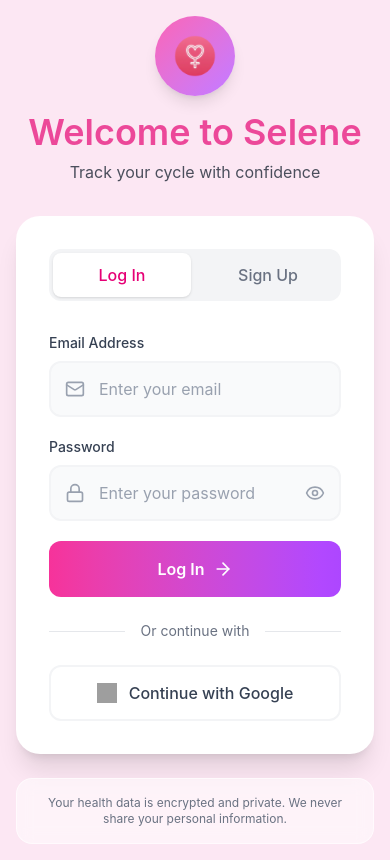
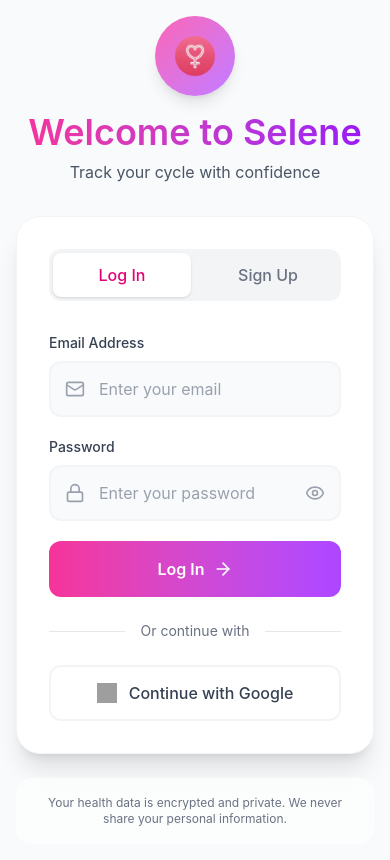
Before and after one commit to Akoere/Selene-period-tracker, a React (Vite) app: page /insights in a window 390 px wide. Built offline with nearby package versions, Linux system fonts and the light colour scheme; no server answers; grey boxes are pictures that could not be loaded.

Commit message:
fix ReferenceError in MobileInstallBanner

```diff
--- a/dev-dist/sw.js
+++ b/dev-dist/sw.js
@@ -82,7 +82,7 @@ define(['./workbox-5a5d9309'], (function (workbox) { 'use strict';
     "revision": "d41d8cd98f00b204e9800998ecf8427e"
   }, {
     "url": "index.html",
-    "revision": "0.o30epb15m98"
+    "revision": "0.buqgrg2n338"
   }], {});
   workbox.cleanupOutdatedCaches();
   workbox.registerRoute(new workbox.NavigationRoute(workbox.createHandlerBoundToURL("index.html"), {
--- a/src/app/components/AuthPage.jsx
+++ b/src/app/components/AuthPage.jsx
@@ -2,25 +2,11 @@ import { useState } from 'react';
 import { Mail, Lock as LockIcon, Eye, EyeOff, ArrowRight, User, Loader2 } from 'lucide-react';
 import { supabase } from '@/lib/supabase';
 import logoImage from '@/assets/selene-logo.png';
-import { useTheme } from '../context/ThemeContext'; // Import Theme Context
 
 export function AuthPage() {
   const [isLogin, setIsLogin] = useState(true);
   const [isLoading, setIsLoading] = useState(false);
   const [showPassword, setShowPassword] = useState(false);
-  const { currentTheme } = useTheme(); // Consume Theme
-
-  // Theme Helpers
-  const bgStyle = { backgroundColor: currentTheme.colors.background };
-  const cardStyle = { backgroundColor: currentTheme.colors.card, borderColor: currentTheme.colors.cardBorder };
-  const textStyle = { color: currentTheme.colors.foreground };
-  const inputStyle = {
-    backgroundColor: currentTheme.id === 'dark' ? '#334155' : '#f9fafb',
-    color: currentTheme.colors.foreground,
-    borderColor: currentTheme.colors.cardBorder
-  };
-
-  // From here... logic is same
 
   // Form Fields
   const [email, setEmail] = useState('');
@@ -29,63 +15,101 @@ export function AuthPage() {
   const [name, setName] = useState('');
   const [errors, setErrors] = useState({});
 
-  // ... (Validation & Submit Logic unchanged) ...
-  // ...
+  // 1. Validation Logic
+  const validateForm = () => {
+    const newErrors = {};
 
-  const validateForm = () => {
-    // ... (logic) ...
-    const newErrors = {};
-    if (!email) newErrors.email = 'Email is required';
-    else if (!/^[^\s@]+@[^\s@]+\.[^\s@]+$/.test(email)) newErrors.email = 'Valid email required';
+    // Email
+    if (!email) {
+      newErrors.email = 'Email is required';
+    } else if (!/^[^\s@]+@[^\s@]+\.[^\s@]+$/.test(email)) {
+      newErrors.email = 'Please enter a valid email';
+    }
 
-    if (!password) newErrors.password = 'Password is required';
-    else if (password.length < 6) newErrors.password = 'Min 6 chars';
+    // Password
+    if (!password) {
+      newErrors.password = 'Password is required';
+    } else if (password.length < 6) {
+      newErrors.password = 'Password must be at least 6 characters';
+    }
 
+    // Signup Specifics
     if (!isLogin) {
       if (!name) newErrors.name = 'Name is required';
-      if (password !== confirmPassword) newErrors.confirmPassword = 'Passwords mismatch';
+      if (password !== confirmPassword) {
+        newErrors.confirmPassword = 'Passwords do not match';
       }
+    }
+
     setErrors(newErrors);
     return Object.keys(newErrors).length === 0;
   };
 
+  // 2. Real Authentication Logic
   const handleSubmit = async (e) => {
-    // ... (existing submit logic) ...
     e.preventDefault();
     if (!validateForm()) return;
+
     setIsLoading(true);
     setErrors({});
+
     try {
       if (isLogin) {
-        const { error } = await supabase.auth.signInWithPassword({ email, password });
+        // --- LOG IN ---
+        const { error } = await supabase.auth.signInWithPassword({
+          email,
+          password,
+        });
         if (error) throw error;
       } else {
+        // --- SIGN UP ---
         const { error } = await supabase.auth.signUp({
-          email, password,
-          options: { data: { full_name: name }, emailRedirectTo: window.location.origin },
+          email,
+          password,
+          options: {
+            data: { full_name: name },
+            emailRedirectTo: window.location.origin,
+          },
         });
         if (error) throw error;
-        alert('Account created! Please check your email.');
+        alert('Account created! You can now log in.');
         setIsLogin(true);
       }
-    } catch (error) { alert(error.message); }
-    finally { setIsLoading(false); }
+    } catch (error) {
+      console.error(error);
+      alert(error.message);
+    } finally {
+      setIsLoading(false);
+    }
   };
 
   const handleGoogleLogin = async () => {
-      // ... (existing google logic) ...
     try {
       setIsLoading(true);
       const { error } = await supabase.auth.signInWithOAuth({
         provider: 'google',
-            options: { redirectTo: window.location.origin }
+        options: {
+          // "Smart" Redirect: Uses Vercel URL on live site, Localhost on dev
+          redirectTo: window.location.origin,
+
+          // ADDED: Forces the Google consent screen to show every time
+          // This helps avoid "sticky" session issues on mobile
+          queryParams: {
+            access_type: 'offline',
+            prompt: 'consent',
+          },
+        }
       });
       if (error) throw error;
-       } catch (e) { alert(e.message); } finally { setIsLoading(false); }
+    } catch (error) {
+      alert(error.message);
+    } finally {
+      setIsLoading(false);
+    }
   };
 
   return (
-    <div className="min-h-screen flex items-center justify-center p-4 overflow-auto transition-colors duration-300" style={bgStyle}>
+    <div className="min-h-screen bg-gray-50 flex items-center justify-center p-4 overflow-auto">
       <div className="w-full max-w-md">
 
         {/* Logo & Welcome */}
@@ -93,20 +117,19 @@ export function AuthPage() {
           <div className="w-20 h-20 bg-linear-to-br from-pink-400 to-purple-400 rounded-full flex items-center justify-center mx-auto mb-4 shadow-lg p-4">
              <img src={logoImage} alt="Logo" className="w-full h-full object-contain" />
           </div>
-          <h1 className="text-4xl font-semibold mb-2 bg-clip-text text-transparent bg-linear-to-r" style={{ backgroundImage: `linear-gradient(to right, ${currentTheme.colors.primary}, #ec4899)` }}>
+          <h1 className="text-4xl font-semibold bg-linear-to-r from-pink-500 to-purple-600 bg-clip-text text-transparent mb-2">
             Welcome to Selene
           </h1>
-          <p style={{ color: currentTheme.colors.foreground }} className="opacity-80">
+          <p className="text-gray-600">
             {isLogin ? 'Track your cycle with confidence' : 'Start your wellness journey'}
           </p>
         </div>
 
         {/* Auth Card */}
-        <div className="rounded-3xl shadow-xl p-8 mb-6 border transition-colors duration-300" style={cardStyle}>
+        <div className="bg-white rounded-3xl shadow-xl p-8 mb-6 border border-gray-100">
 
-          {/* Toggle Tabs - Simplified styles for context compat */}
-          <div className="flex gap-2 mb-8 rounded-xl p-1" style={{ backgroundColor: currentTheme.id === 'dark' ? '#334155' : '#f3f4f6' }}>
-
+          {/* Toggle Tabs */}
+          <div className="flex gap-2 mb-8 bg-gray-100 rounded-xl p-1">
             <button
               onClick={() => setIsLogin(true)}
               className={`flex-1 py-2.5 rounded-lg font-medium transition-all ${
--- a/src/app/components/layout/MobileInstallBanner.jsx
+++ b/src/app/components/layout/MobileInstallBanner.jsx
@@ -1,4 +1,4 @@
-import { useState } from 'react';
+import { useState, useEffect } from 'react';
 import { X, Download, Share } from 'lucide-react';
 import { useInstallPrompt } from '@/hooks/useInstallPrompt';
 import { useTheme } from '../../context/ThemeContext';
```
Lines whose indentation alone changed are shown as unchanged.
